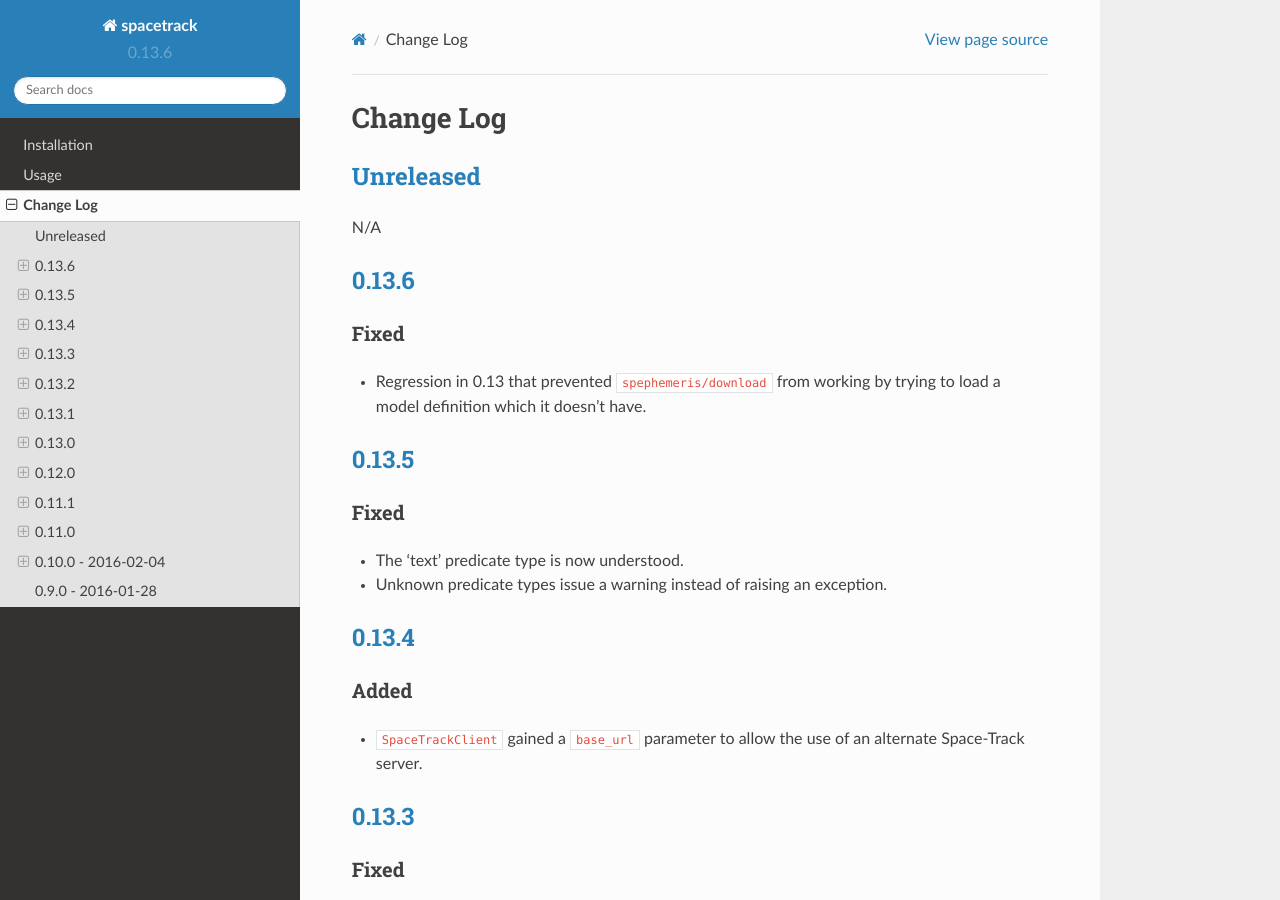
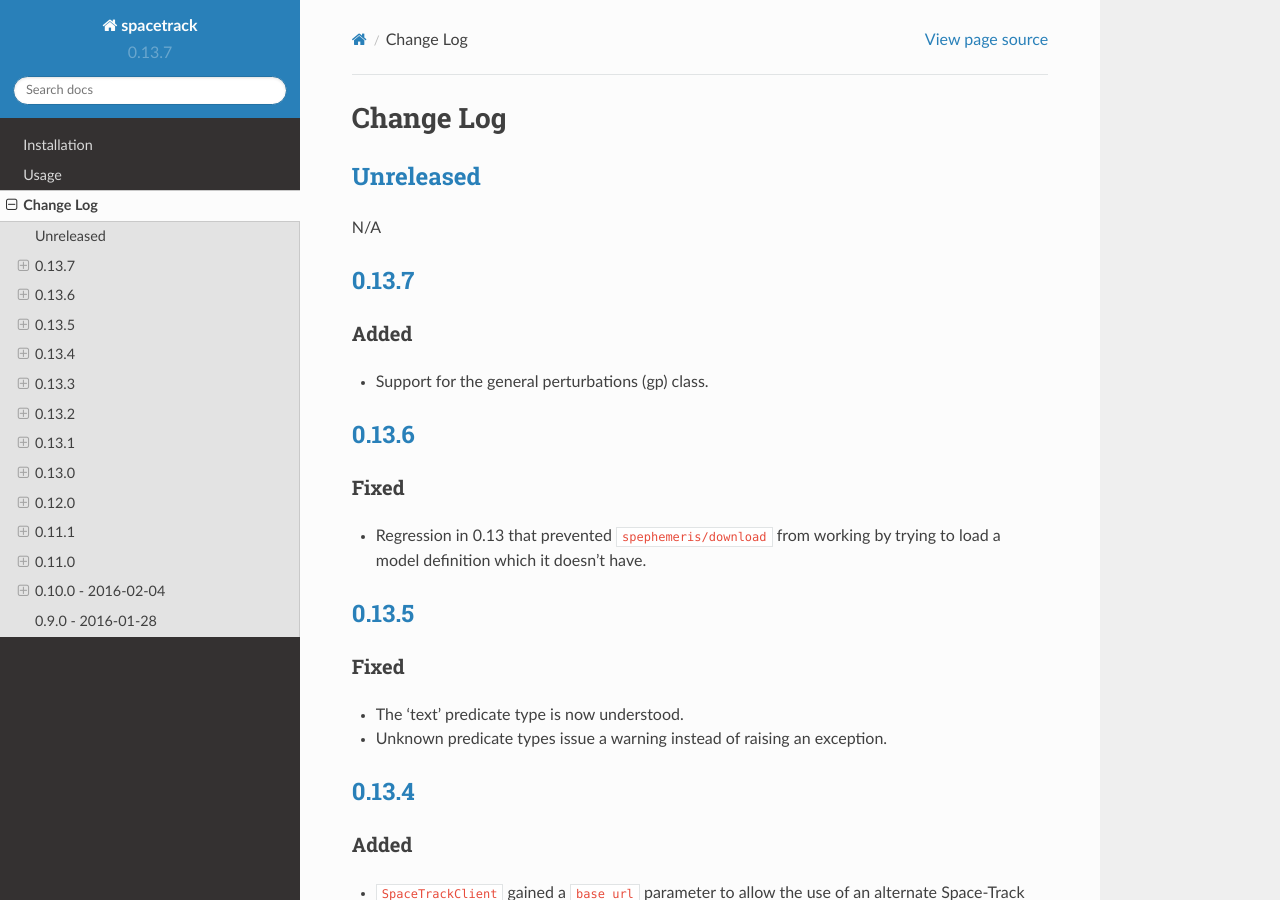
Before and after one commit to python-astrodynamics/spacetrack, a Sphinx documentation site: the page built from docs/changelog.rst, in a window 1280 px wide and 900 px high. Built offline with Sphinx 7.4.7 and the Read the Docs theme 2.0.0, drawn with Linux system fonts in a browser that asks for light colours; pages that are not in the unit, such as notebooks, are missing from menus.

Commit message:
Bump version number to 0.13.7

```diff
--- a/docs/changelog.rst
+++ b/docs/changelog.rst
@@ -3,10 +3,20 @@
 
 .. _unreleasedunreleased:
 
-`Unreleased <https://github.com/python-astrodynamics/spacetrack/compare/0.13.6...HEAD>`__
+`Unreleased <https://github.com/python-astrodynamics/spacetrack/compare/0.13.7...HEAD>`__
 -----------------------------------------------------------------------------------------
 
 N/A
+
+`0.13.7 <https://github.com/python-astrodynamics/spacetrack/compare/0.13.6...0.13.7>`__
+---------------------------------------------------------------------------------------
+
+Added
+~~~~~
+
+-  Support for the general perturbations (gp) class.
+
+.. _section-1:
 
 `0.13.6 <https://github.com/python-astrodynamics/spacetrack/compare/0.13.5...0.13.6>`__
 ---------------------------------------------------------------------------------------
@@ -31,10 +41,12 @@
 -  Unknown predicate types issue a warning instead of raising an
    exception.
 
-.. _section-2:
+.. _section-3:
 
 `0.13.4 <https://github.com/python-astrodynamics/spacetrack/compare/0.13.3...0.13.4>`__
 ---------------------------------------------------------------------------------------
+
+.. _added-1:
 
 Added
 ~~~~~
@@ -82,12 +94,12 @@
 -  ``spacetrack`` can be installed with setuptools v38.0+, which
    requires ``install_requires`` in ``setup.py`` to be ordered.
 
-.. _section-6:
+.. _section-7:
 
 `0.13.0 <https://github.com/python-astrodynamics/spacetrack/compare/0.12.0...0.13.0>`__
 ---------------------------------------------------------------------------------------
 
-.. _added-1:
+.. _added-2:
 
 Added
 ~~~~~
@@ -122,7 +134,7 @@
    request class, because some request classes are present in more than
    one controller.
 -  Request controller proxy attribute,
-   e.g. \ ``SpaceTrackClient.fileshare.file()``, which is equivalent to
+   e.g. ``SpaceTrackClient.fileshare.file()``, which is equivalent to
    ``SpaceTrackClient.generic_request('file', controller='fileshare')``.
 -  ``dir(SpaceTrackClient(...))`` now includes the request controllers
    and request classes so it’s easier to see what can be called.
--- a/spacetrack/__init__.py
+++ b/spacetrack/__init__.py
@@ -17,7 +17,7 @@
     'startswith',
 )
 
-__version__ = '0.13.6'
+__version__ = '0.13.7'
 __description__ = 'Python client for space-track.org'
 
 __license__ = 'MIT'
```
Also changed, not shown: other parts of docs/changelog.rst (+11 -11 lines), CHANGELOG.md (+6 -1 lines).
